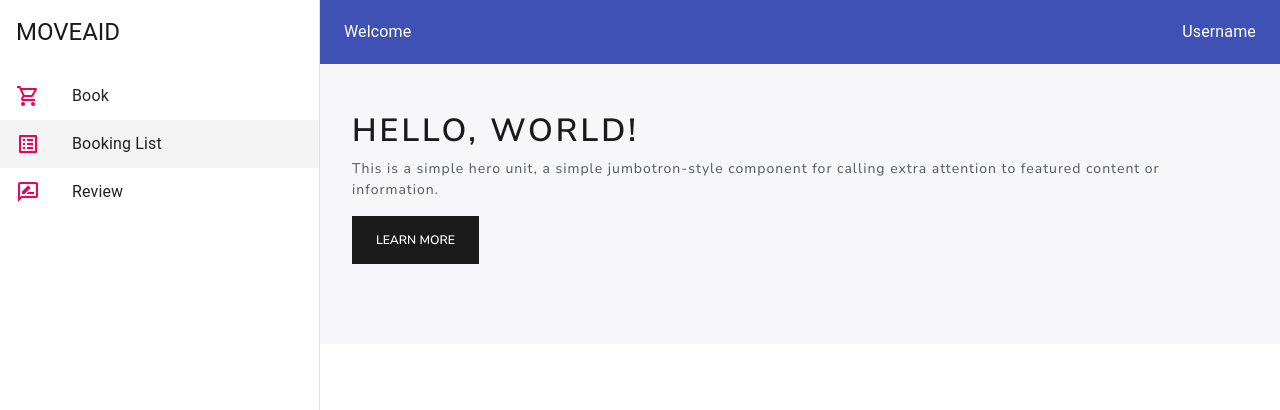
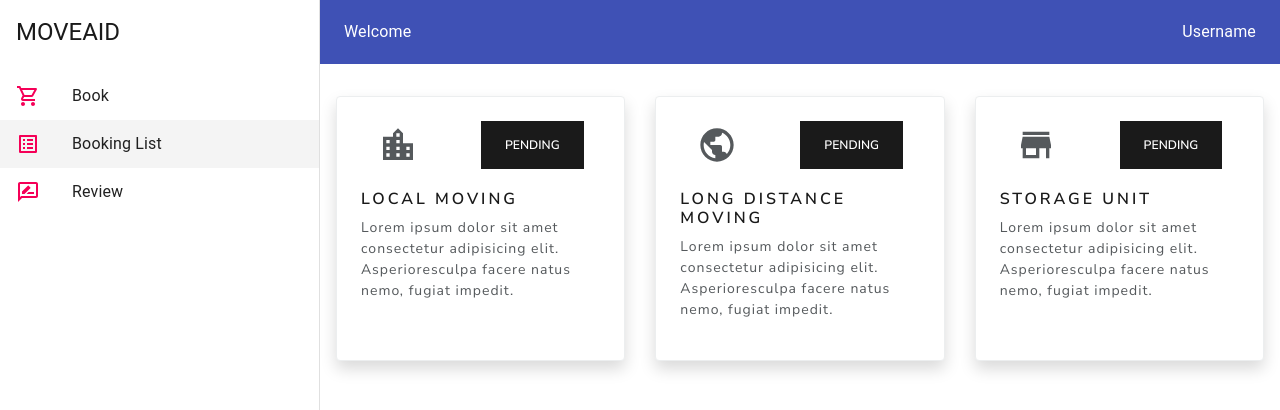
Before and after one commit to aripan/move-aid-client, a React (Create React App) app: page /serviceDetails/bookingList in a window 1280 px wide. Shown: the top 410 px of the page. Built offline with nearby package versions, Linux system fonts and the light colour scheme.

Commit message:
ServiceDetailsPage

```diff
--- /dev/null
+++ b/src/components/ServiceDetailsPage/ServiceDetailsOtherComponents/Book/Book.js
@@ -0,0 +1,33 @@
+import React from "react";
+import { Button, Container, Form } from "react-bootstrap";
+
+const Book = () => {
+  return (
+    <Container className="px-5 m-5">
+      <Form>
+        <Form.Group>
+          <Form.Label>Name</Form.Label>
+          <Form.Control type="text" placeholder="Enter name" />
+        </Form.Group>
+        <Form.Group>
+          <Form.Label>Email address</Form.Label>
+          <Form.Control type="email" placeholder="Enter email" />
+        </Form.Group>
+        <Form.Group>
+          <Form.Label>Service Name</Form.Label>
+          <Form.Control type="text" placeholder="Service name" />
+        </Form.Group>
+        <p>Pay with</p>
+        <Form.Group>
+          <Form.Check inline type="radio" label="Credit Card" />
+          <Form.Check inline type="radio" label="Paypal" />
+        </Form.Group>
+        <Button variant="primary" type="submit">
+          Submit
+        </Button>
+      </Form>
+    </Container>
+  );
+};
+
+export default Book;
--- /dev/null
+++ b/src/components/ServiceDetailsPage/ServiceDetailsOtherComponents/BookingList/BookingList.js
@@ -0,0 +1,57 @@
+import React from "react";
+import LocationCityIcon from "@material-ui/icons/LocationCity";
+import PublicIcon from "@material-ui/icons/Public";
+import StoreIcon from "@material-ui/icons/Store";
+import { Container, Button, Col, Row } from "react-bootstrap";
+
+const BookingList = () => {
+  const serviceData = [
+    {
+      icon: LocationCityIcon,
+      title: "Local Moving",
+      description:
+        "Lorem ipsum dolor sit amet consectetur adipisicing elit. Asperioresculpa facere natus nemo, fugiat impedit.",
+    },
+    {
+      icon: PublicIcon,
+      title: "Long Distance Moving",
+      description:
+        "Lorem ipsum dolor sit amet consectetur adipisicing elit. Asperioresculpa facere natus nemo, fugiat impedit.",
+    },
+    {
+      icon: StoreIcon,
+      title: "Storage Unit",
+      description:
+        "Lorem ipsum dolor sit amet consectetur adipisicing elit. Asperioresculpa facere natus nemo, fugiat impedit.",
+    },
+  ];
+
+  return (
+    <Container className="px-3 mt-5">
+      <Row className="gx-3">
+        {serviceData.map((data) => (
+          <Col sm={12} md={4}>
+            <div
+              className="p-4 border bg-light shadow rounded"
+              style={{ height: "100%" }}
+            >
+              <Row className="d-flex justify-content-around align-items-center">
+                <data.icon style={{ fontSize: "40px" }} />
+                <Button>pending</Button>
+              </Row>
+              <br />
+              <Row>
+                <Col>
+                  <h5>{data.title}</h5>
+                  <p>{data.description}</p>
+                </Col>
+              </Row>
+            </div>
+          </Col>
+        ))}
+      </Row>
+    </Container>
+  );
+};
+
+export default BookingList;
--- /dev/null
+++ b/src/components/ServiceDetailsPage/ServiceDetailsOtherComponents/ReviewCard/ReviewCard.js
@@ -0,0 +1,38 @@
+import React from "react";
+import { Button, Container, Form } from "react-bootstrap";
+
+const ReviewCard = () => {
+  return (
+    <Container className="px-5 m-5">
+      <Form>
+        <Form.Group>
+          <Form.Label>Your Name</Form.Label>
+          <Form.Control type="text" placeholder="Your name" />
+        </Form.Group>
+        <Form.Group>
+          <Form.Label>Email address</Form.Label>
+          <Form.Control type="email" placeholder="Enter email" />
+        </Form.Group>
+        <Form.Group>
+          <Form.Label>Service you have used</Form.Label>
+          <Form.Control type="text" placeholder="Service name" />
+        </Form.Group>
+        <Form.Group>
+          <Form.Label>How would you like to rate it?</Form.Label>
+          <Form.Control as="select">
+            <option>1</option>
+            <option>2</option>
+            <option>3</option>
+            <option>4</option>
+            <option>5</option>
+          </Form.Control>
+        </Form.Group>
+        <Button variant="primary" type="submit">
+          Submit
+        </Button>
+      </Form>
+    </Container>
+  );
+};
+
+export default ReviewCard;
--- a/src/components/ServiceDetailsPage/ServiceDetailsPageScreen/ServiceDetailsPageScreen.js
+++ b/src/components/ServiceDetailsPage/ServiceDetailsPageScreen/ServiceDetailsPageScreen.js
@@ -1,23 +1,34 @@
 import React from "react";
-import { Button, Jumbotron } from "react-bootstrap";
+import {
+  BrowserRouter as Router,
+  Switch,
+  Route,
+  Link,
+  useRouteMatch,
+  useParams,
+} from "react-router-dom";
 import DrawerComponent from "../../Shared/DrawerComponent/DrawerComponent";
+import Book from "../ServiceDetailsOtherComponents/Book/Book";
+import BookingList from "../ServiceDetailsOtherComponents/BookingList/BookingList";
+import ReviewCard from "../ServiceDetailsOtherComponents/ReviewCard/ReviewCard";
 
 const ServiceDetailsPageScreen = () => {
   return (
-    <div>
+    <Router>
       <DrawerComponent>
-        <Jumbotron>
-          <h1>Hello, world!</h1>
-          <p>
-            This is a simple hero unit, a simple jumbotron-style component for
-            calling extra attention to featured content or information.
-          </p>
-          <p>
-            <Button variant="primary">Learn more</Button>
-          </p>
-        </Jumbotron>
+        <Switch>
+          <Route exact path="/serviceDetails">
+            <Book></Book>
+          </Route>
+          <Route exact path="/serviceDetails/bookingList">
+            <BookingList></BookingList>
+          </Route>
+          <Route exact path="/serviceDetails/review">
+            <ReviewCard></ReviewCard>
+          </Route>
+        </Switch>
       </DrawerComponent>
-    </div>
+    </Router>
   );
 };
 
```
Also changed, not shown: src/components/ServiceDetailsPage/ServiceDetailsOtherComponents/PaymentCard/PaymentCard.js (added, +7 -0 lines).
